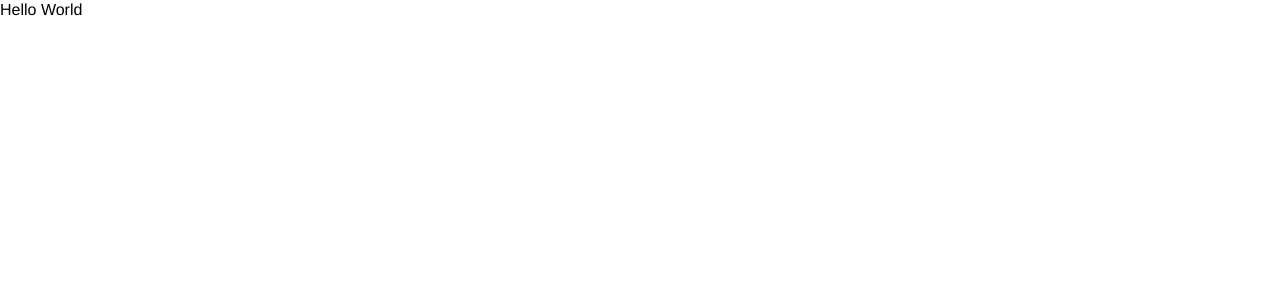
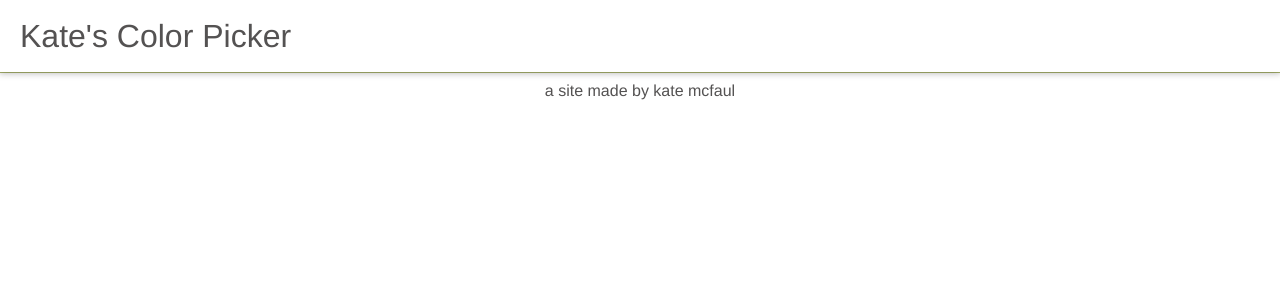
Before and after one commit to craftykate/color-picker, a React (Create React App) app: page / in a window 1280 px wide. Shown: the top 300 px of the page. Built offline with nearby package versions, Linux system fonts and the light colour scheme.

Commit message:
header and footer

```diff
--- a/src/Components/App/App.js
+++ b/src/Components/App/App.js
@@ -1,10 +1,15 @@
 import React, { Component } from 'react';
+import Header from '../Header/Header';
+import Footer from '../Footer/Footer';
 
 
 class App extends Component {
   render() {
     return (
-      <p>Hello World</p>
+      <React.Fragment>
+        <Header />
+        <Footer />
+      </React.Fragment>
     );
   }
 }
--- /dev/null
+++ b/src/Components/Footer/Footer.js
@@ -0,0 +1,12 @@
+import React from 'react';
+
+
+const Footer = () => (
+  <footer>
+    <ul>
+      <li>a site made by kate mcfaul</li>
+    </ul>
+  </footer>
+)
+
+export default Footer;
--- /dev/null
+++ b/src/Components/Header/Header.js
@@ -0,0 +1,10 @@
+import React from 'react';
+
+
+const Header = () => (
+  <header>
+    <h1>Kate's Color Picker</h1>
+  </header>
+)
+
+export default Header;
--- a/src/styles/_custom.scss
+++ b/src/styles/_custom.scss
@@ -21,6 +21,7 @@
 	header {
 		position: relative;
 		padding: 20px;
+		color: $text;
 		@include boxshadow;
 		h1 {
 			font: {
@@ -72,12 +73,13 @@
 
 //*============ FOOTER ============*/
 	footer {
-		padding: 15px;
-		background-color: $main;
-		color: white;
+	  border-top: 1px solid $main;
+	  margin-bottom: 30px;
+	  padding-top: 10px;
+	  text-align: center;
 	  clear: both;
+		color: $text;
 	  ul {
-			text-align: center;
 	    li {
 	      display: inline;
 				&:not(:first-child) {
@@ -88,11 +90,5 @@
 				}
 	    }
 	  }
-		a, a:visited {
-			color: white;
-			text-decoration: underline;
-			&:hover, &:focus, &:active {
-			}
-		}
 	}
 //*============ END FOOTER ============*/
```
Lines whose indentation alone changed are shown as unchanged.
